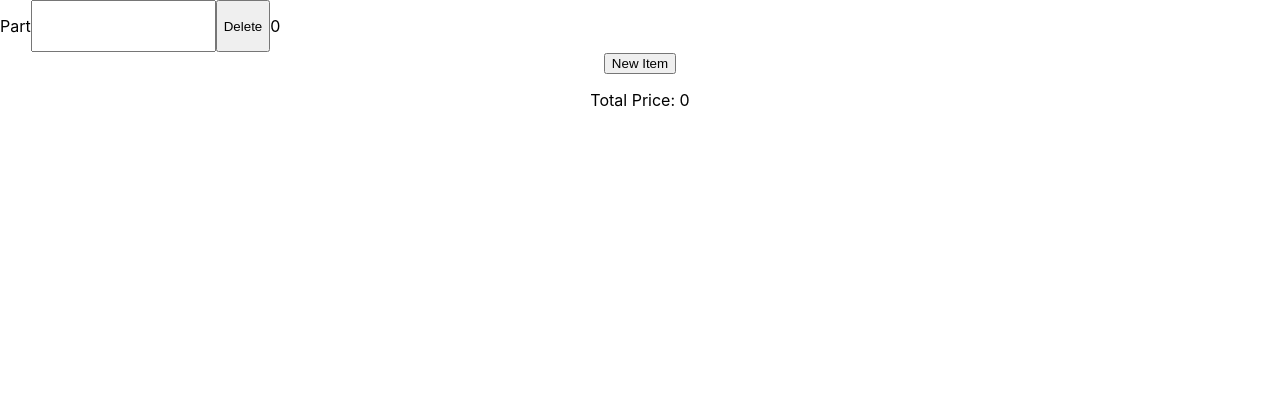
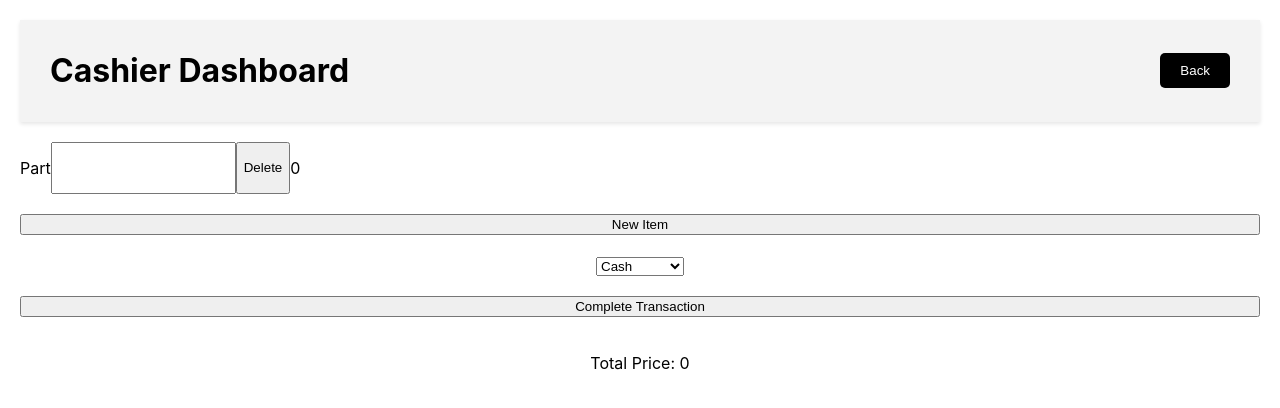
Before and after one commit to AwesomeSpawn/CS471-Final, a React (Create React App) app in the folder frontend/: page /cashier in a window 1280 px wide. Shown: the top 408 px of the page. Built offline with nearby package versions, Linux system fonts and the light colour scheme.

Commit message:
Refactor CashierInterface component and add new features

```diff
--- a/frontend/src/Components/CashierInterface.css
+++ b/frontend/src/Components/CashierInterface.css
@@ -1,4 +1,35 @@
-.flexbox{
-    display: flex;
-    flex-wrap: wrap;
+.cashierPageContainer {
+  text-align: center;
+  padding: 20px;
 }
+
+.cashierHeader {
+  display: flex;
+  justify-content: space-between;
+  align-items: center;
+  padding: 10px 30px;
+  background-color: #f3f3f3;
+  box-shadow: 0 2px 4px rgba(0, 0, 0, 0.1);
+}
+
+.cashierContent {
+  display: flex;
+  flex-direction: column;
+  gap: 20px;
+  margin-top: 20px;
+}
+
+.flexbox {
+  display: flex;
+  flex-wrap: wrap;
+}
+
+.backButton {
+  background-color: black;
+  color: white;
+  border: none;
+  padding: 10px 20px;
+  border-radius: 5px;
+  cursor: pointer;
+  transition: background-color 0.3s ease;
+}
--- a/frontend/src/Components/CashierInterface.js
+++ b/frontend/src/Components/CashierInterface.js
@@ -1,75 +1,122 @@
-import Popup from 'reactjs-popup'
-import axios from 'axios'
-import { useState } from 'react';
-import './CashierInterface.css'
-import CashierItem from './CashierItem';
+import React, { useState } from "react";
+import { useNavigate } from "react-router-dom";
+import Popup from "reactjs-popup";
+import "./CashierInterface.css";
+import CashierItem from "./CashierItem";
 
-function CashierInterface(props){
+function CashierInterface() {
   const [total, totalHook] = useState(0.0);
-    const [items, itemHook] = useState([{"quantity":'0', 'productname':'Part', 'price':'10.50', 'ID':0}]);
-    const [currJobId, currJobHook] = useState('');
-    const [currMotorId, currMotorHook] = useState('');
-    const [currPartId, currPartHook] = useState('');
+  const [items, itemHook] = useState([
+    { quantity: "0", productname: "Part", price: "10.50", ID: 0 },
+  ]);
+  const [currJobId, currJobHook] = useState("");
+  const [currMotorId, currMotorHook] = useState("");
+  const [currPartId, currPartHook] = useState("");
+  const [paymentMethod, setPaymentMethod] = useState("Cash");
+  const [transactions, setTransactions] = useState([]);
+  const nav = useNavigate();
 
-    const onCurrJobChange = event => {
+  const onCurrJobChange = (event) => {
     currJobHook(event.target.value);
-    }
+  };
 
-    const onCurrMotorChange = event =>{
+  const onCurrMotorChange = (event) => {
     currMotorHook(event.target.value);
-    }
+  };
 
-    const onCurrPartChange = event =>{
+  const onCurrPartChange = (event) => {
     currPartHook(event.target.value);
-    }
+  };
 
-    const calcTotal = (item, quantity) =>{
-        let myItem = items.find(i => i.ID === item.ID);
+  const calcTotal = (item, quantity) => {
+    let myItem = items.find((i) => i.ID === item.ID);
     if (myItem) myItem.quantity = quantity;
 
     let myTotal = 0.0;
-        for (let item of items){
-            myTotal += parseFloat(item['quantity']) * parseFloat(item['price']);
-            console.log(item['quantity'] + ' ' + item['price']);
+    for (let item of items) {
+      myTotal += parseFloat(item["quantity"]) * parseFloat(item["price"]);
     }
     totalHook(myTotal);
-        console.log(myTotal);
-    }
+  };
 
-    const itemDelete = (item) =>{
+  const itemDelete = (item) => {
     itemHook(items.filter((subItem) => item !== subItem));
     calcTotal(item, 0);
-    }
+  };
 
-    return(
-    <div>
-        {items.map((item) => {
-            return(<CashierItem item={item} delfunction={itemDelete} updatefunc={calcTotal} />)
-        })}
-        <Popup trigger={
-            <button>New Item</button>
-            } position='bottom right'>
+  const processTransaction = () => {
+    const newTransaction = {
+      items: [...items],
+      total,
+      paymentMethod,
+    };
+    setTransactions([...transactions, newTransaction]);
+
+    // Reset for new transaction
+    itemHook([]);
+    totalHook(0.0);
+    setPaymentMethod("Cash");
+  };
+
+  const handlePaymentMethodChange = (event) => {
+    setPaymentMethod(event.target.value);
+  };
+
+  // Function to navigate back to the landing page
+  const goBack = () => {
+    nav(-1); // This will take the user back to the previous page
+  };
+
+  return (
+    <div className="cashierPageContainer">
+      <header className="cashierHeader">
+        <h1>Cashier Dashboard</h1>
+        {/* Additional header content or navigation here */}
+        <button onClick={goBack} className="backButton">
+          Back
+        </button>{" "}
+        {/* Back button */}
+      </header>
+      <div className="cashierContent">
+        {items.map((item, index) => (
+          <CashierItem
+            key={index}
+            item={item}
+            delfunction={itemDelete}
+            updatefunc={calcTotal}
+          />
+        ))}
+        <Popup trigger={<button>New Item</button>} position="bottom right">
           <div>
             <Popup trigger={<button>Motorcycle</button>}>
-                        <input type='number' onChange={onCurrMotorChange}></input>
+              <input type="number" onChange={onCurrMotorChange}></input>
               <button>Add</button>
               <button>Scan</button>
             </Popup>
             <Popup trigger={<button>Jobs</button>}>
-                        <input type='number' onChange={onCurrJobChange}></input>
+              <input type="number" onChange={onCurrJobChange}></input>
               <button>Add</button>
               <button>Scan</button>
             </Popup>
             <Popup trigger={<button>Parts</button>}>
-                        <input type='number' onChange={onCurrPartChange}></input>
+              <input type="number" onChange={onCurrPartChange}></input>
               <button>Add</button>
               <button>Scan</button>
             </Popup>
           </div>
         </Popup>
+        <div>
+          <select value={paymentMethod} onChange={handlePaymentMethodChange}>
+            <option value="Cash">Cash</option>
+            <option value="Credit">Credit</option>
+            <option value="Other Card">Other Card</option>
+          </select>
+        </div>
+        <button onClick={processTransaction}>Complete Transaction</button>
         <p>{"Total Price: " + total}</p>
-    </div>);
-
+      </div>
+    </div>
+  );
 }
 
 export default CashierInterface;
--- a/frontend/src/Components/LandingPage.js
+++ b/frontend/src/Components/LandingPage.js
@@ -5,10 +5,10 @@ import "./LandingPage.css";
 import Cookies from "js-cookie";
 import axios from "axios";
 
-const employee_apps = ["jobs", "timesheet", "jobs_manage", "timesheet_manage"];
+const employee_apps = ["jobs", "timesheet", "jobs_manage", "timesheet_manage", "cashier"];
 const technician_apps = ["jobs", "timesheet"];
 const manager_apps = ["jobs_manage", "timesheet", "timesheet_manage"];
-const cashier_apps = ["timesheet"];
+const cashier_apps = ["timesheet", "cashier"];
 
 function capitalizeFirstLetter(string) {
   if (!string) return "";
@@ -17,7 +17,7 @@ function capitalizeFirstLetter(string) {
 
 function LandingPage(props) {
   const navigate = useNavigate();
-  const [userRole, setUserRole] = useState("employee"); // Default role set to 'employee'
+  const [userRole, setUserRole] = useState("employee");
 
   // Function to handle user logout
   const handleLogout = () => {
@@ -40,7 +40,7 @@ function LandingPage(props) {
         .get(`/api/user_data/${encodedEmail}`)
         .then((response) => {
           console.log("User Data from API:", response.data);
-          setUserRole(response.data.user_role); // Set the user role using state setter
+          setUserRole(response.data.user_role);
         })
         .catch((error) => {
           console.error("Error fetching user data:", error);
```
Also changed, not shown: frontend/src/Components/images/cashier.png (added). Lines whose indentation alone changed are shown as unchanged.
